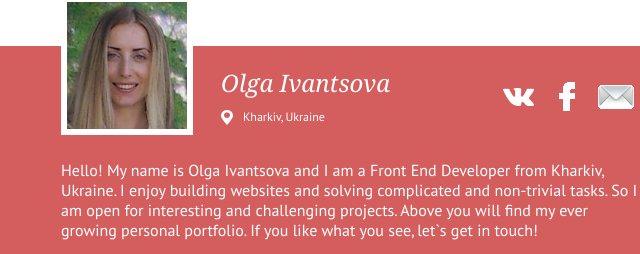
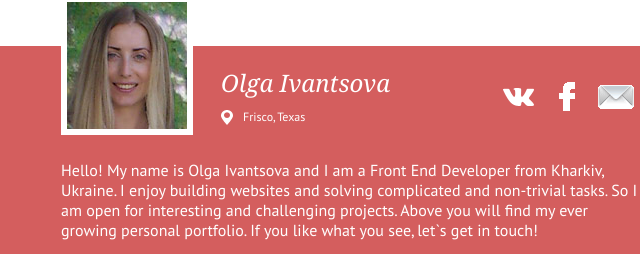
Before and after one commit to OlgaIvantsova/olgaivantsova.github.io, a plain HTML site: page about.html in a window 1280 px wide. Shown: the part 686-940 px from the top of the page, 79-719 px from the left. Drawn offline with Linux system fonts and the light colour scheme.

Commit message:
Update about.html
updated location

```diff
--- a/about.html
+++ b/about.html
@@ -48,7 +48,7 @@
 					<img src="images/author1.jpg" alt="Author">
 					<div class="author-foto-descr">
 						<p>Olga Ivantsova</p>
-						<p class="author-location">Kharkiv, Ukraine</p>
+						<p class="author-location">Frisco, Texas</p>
 					</div>
 				</div>
 				<div class="author-contacts-social clearfix">
```
